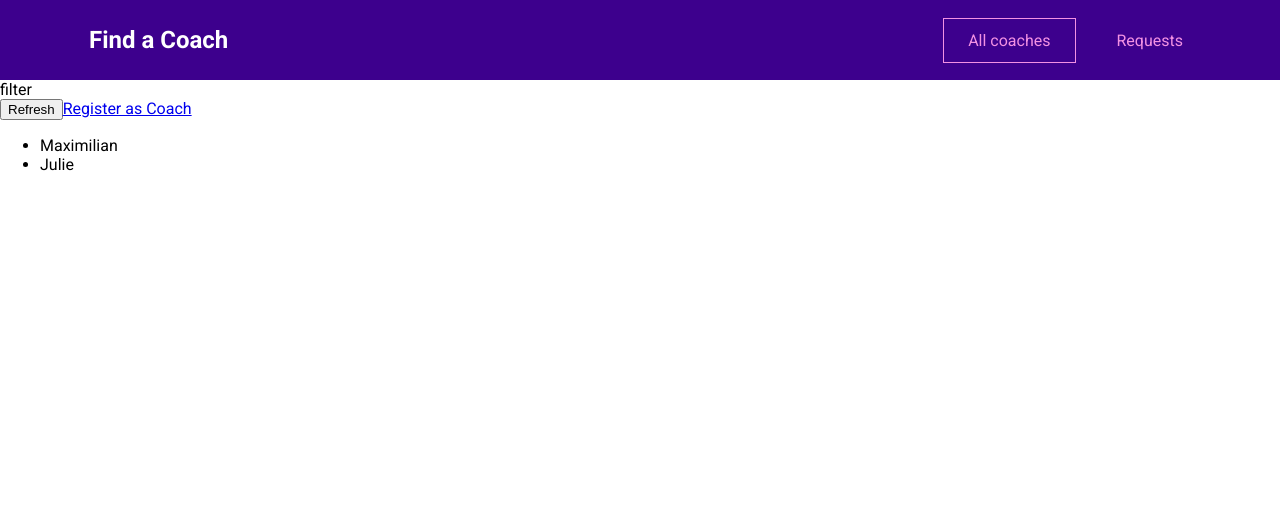
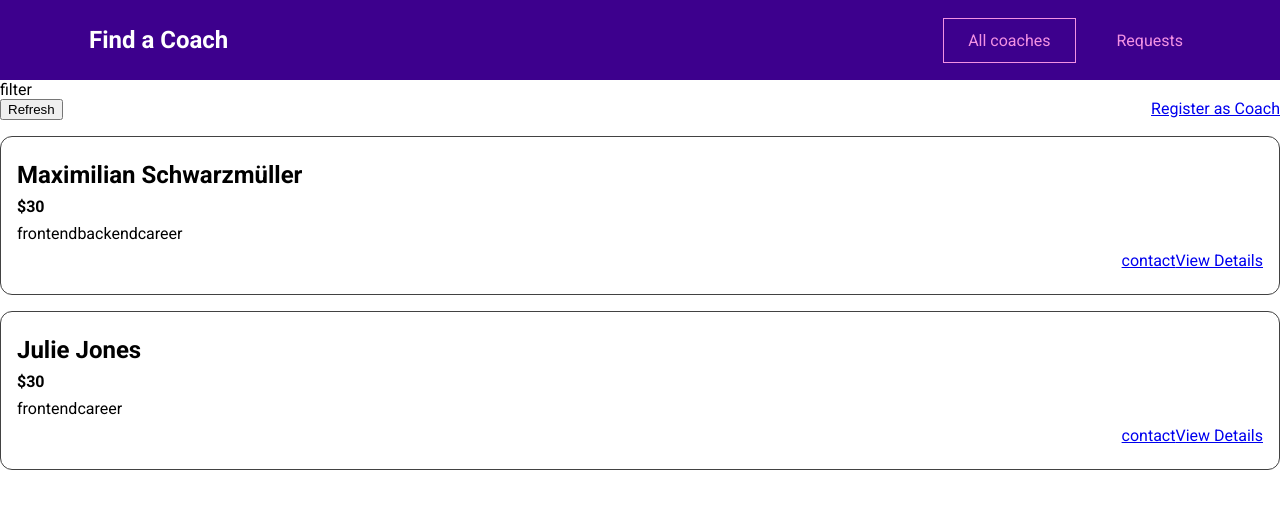
Before and after one commit to MFkirin/Coach-finder, a Vue app: page /coaches in a window 1280 px wide. Shown: the top 508 px of the page. Built offline with nearby package versions, Linux system fonts and the light colour scheme.

Commit message:
styles and rendering coaches

```diff
--- /dev/null
+++ b/src/components/coaches/CoachItem.vue
@@ -0,0 +1,56 @@
+<template>
+    <li>
+        <h3>{{ fullName }}</h3>
+        <h4>${{ rate }}</h4>
+        <div>
+            <span v-for="area in areas" :key="area"> {{ area }} </span>
+        </div>
+        <div class="actions">
+            <router-link :to="coachContactLink">contact</router-link>
+            <router-link :to="coachDetailsLink">View Details</router-link>
+        </div>
+    </li>
+</template>
+
+<script>
+export default {
+    props: ['id', 'firstName', 'lastName', 'rate', 'areas'],
+    computed: {
+        fullName() {
+            return this.firstName + ' ' + this.lastName;
+        },
+        coachContactLink() {
+            return this.$route.path + '/' + this.id + '/contact';
+        },
+        coachDetailsLink() {
+            return this.$route.path + '/' + this.id;
+        }
+    }
+}
+</script>
+<style scoped>
+li {
+    margin: 1rem 0;
+    border: 1px solid #424242;
+    border-radius: 12px;
+    padding: 1rem;
+}
+
+h3 {
+    font-size: 1.5rem;
+}
+
+h3,
+h4 {
+    margin: 0.5rem 0;
+}
+
+div {
+    margin: 0.5rem 0;
+}
+
+.actions {
+    display: flex;
+    justify-content: flex-end;
+}
+</style>
--- a/src/pages/coaches/CoachesList.vue
+++ b/src/pages/coaches/CoachesList.vue
@@ -6,23 +6,39 @@
             <router-link to="/register">Register as Coach</router-link>
         </div>
         <ul v-if="hasCoaches">
-            <li v-for="coach in filterredCoaches" :key="coach">
-                {{ coach.firstName }}
-            </li>
+            <coach-item v-for="coach in filterredCoaches" :key="coach.id" :id="coach.id" :first-name="coach.firstName"
+                :last-name="coach.lastName" :rate="coach.hourlyRate" :areas="coach.areas"></coach-item>
         </ul>
+
         <h3 v-else> No coaches found</h3>
     </section>
 </template>
 
 <script>
-export default{
-    computed:{
-        filterredCoaches(){
+import CoachItem from '../../components/coaches/CoachItem.vue';
+export default {
+    components: {
+        CoachItem
+    },
+    computed: {
+        filterredCoaches() {
             return this.$store.getters['coaches/coaches']
         },
-        hasCoaches(){
+        hasCoaches() {
             return this.$store.getters['coaches/hasCoaches']
         }
     }
 }
 </script>
+<style scoped>
+ul {
+    list-style: none;
+    margin: 0;
+    padding: 0;
+}
+
+.controls {
+    display: flex;
+    justify-content: space-between;
+}
+</style>
```
